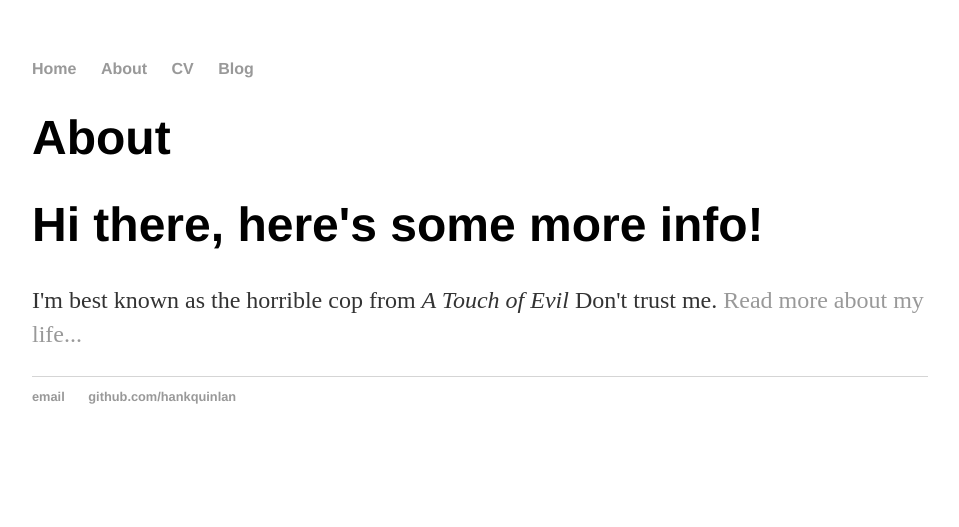
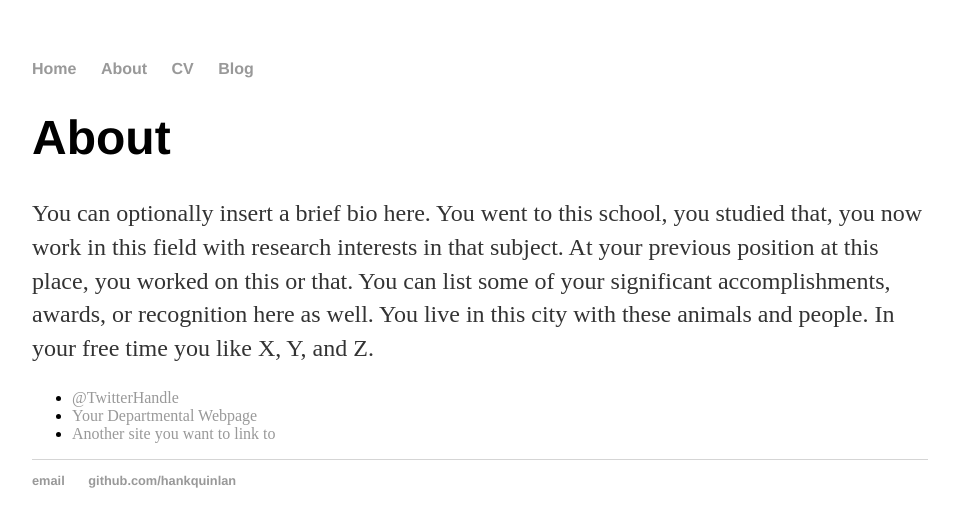
Before and after one commit to christianhaigh/christianhaigh.github.io, a Jekyll site: the page built from about/index.html, in a window 1280 px wide. Shown: the top 527 px of the page, without its empty margins (160-1119 px from the left). Built offline with Jekyll 4.4.1, drawn with Linux system fonts in a browser that asks for light colours.

Commit message:
Update index.html
update index

```diff
--- a/about/index.html
+++ b/about/index.html
@@ -1,9 +1,15 @@
 ---
 layout: default
-title: About
+title: About Hank Quinlan
 ---
-	<h1>{{ page.title }}</h1>
-	<div class="blurb">
-	  <h1>Hi there, here's some more info!</h1>
-	  <p>I'm best known as the horrible cop from <em>A Touch of Evil</em> Don't trust me. <a href="/about">Read more about my life...</a></p>
-  </div><!-- /.blurb -->
+
+		<div class="about">
+			<h1>About</h1>
+			<p>You can optionally insert a brief bio here. You went to this school, you studied that, you now work in this field with research interests in that subject. At your previous position at this place, you worked on this or that. You can list some of your significant accomplishments, awards, or recognition here as well. You live in this city with these animals and people. In your free time you like X, Y, and Z.</p>
+
+			<ul class="contacts">
+				<li><a href="#">@TwitterHandle</a></li>
+				<li><a href="#">Your Departmental Webpage</a></li>
+				<li><a href="#">Another site you want to link to</a></li>
+				</ul>
+			</div>
```
